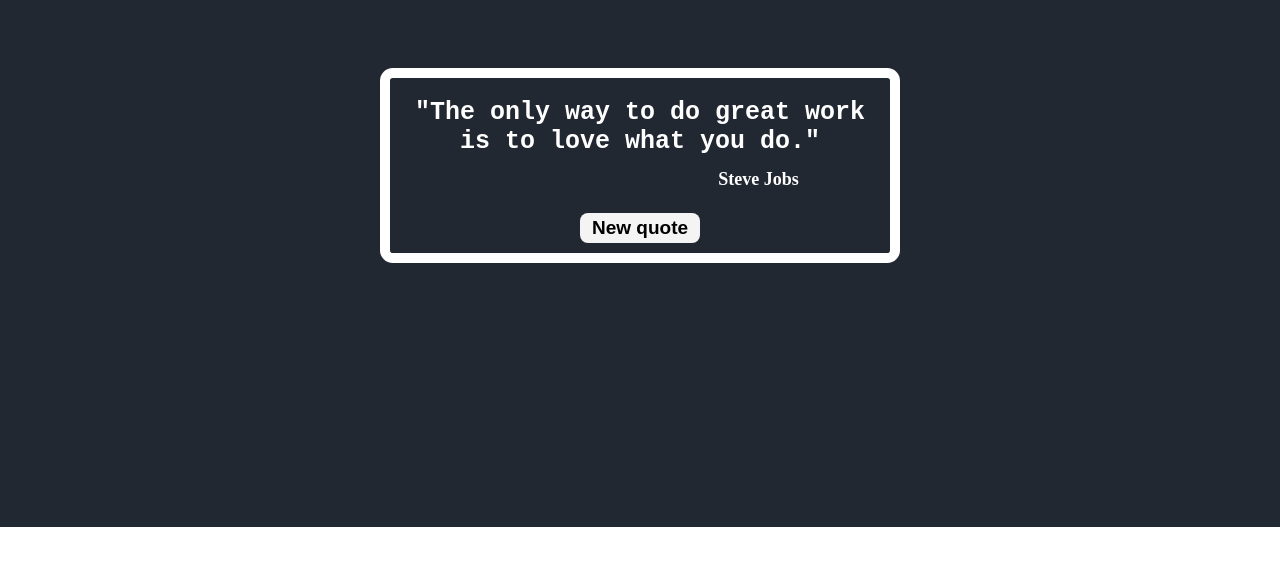
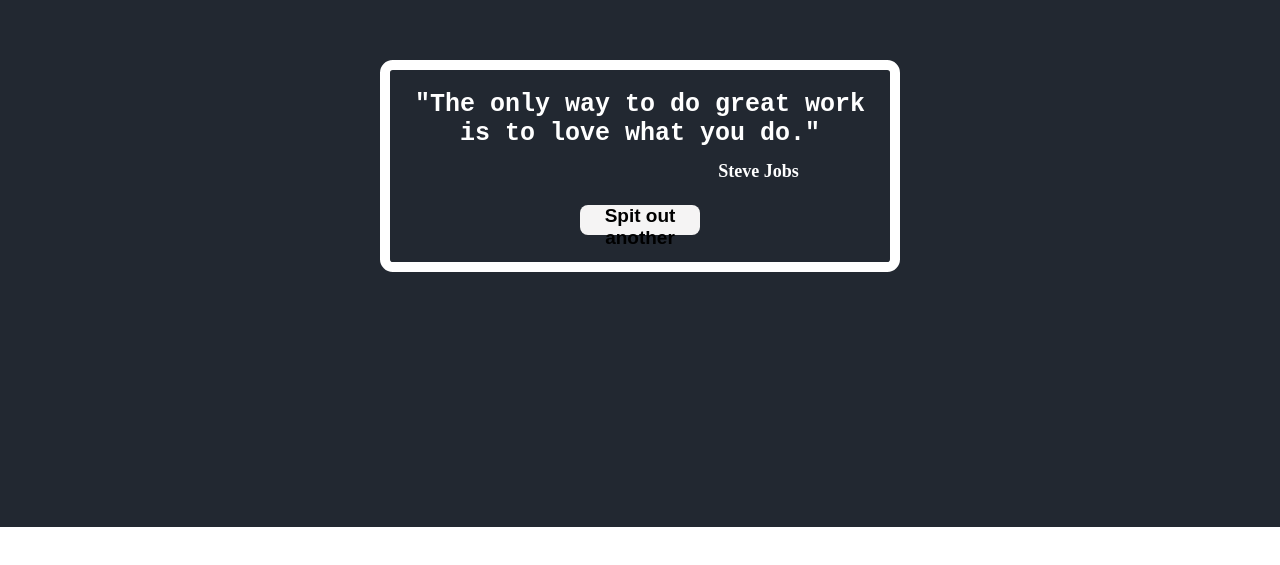
Before and after one commit to fu4303/quotes-app, a React (Create React App) app: page / in a window 1280 px wide. Shown: the part 195-760 px from the top of the page. Built offline with nearby package versions, Linux system fonts and the light colour scheme.

Commit message:
Update QuoteBox.js

```diff
--- a/src/Components/QuoteBox.js
+++ b/src/Components/QuoteBox.js
@@ -16,7 +16,7 @@
             <div className='quote'>
                 <Text position={randomNumber} />
                 <button onClick={handleRandomNumber} className='button'>
-                    New quote
+                    Spit out another
                 </button>
             </div>
         </div>
```
